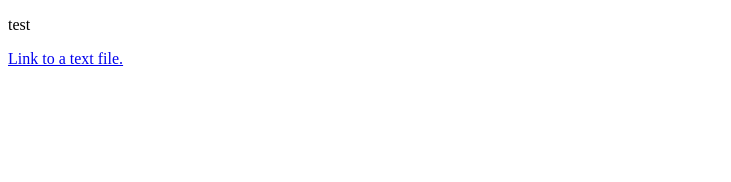
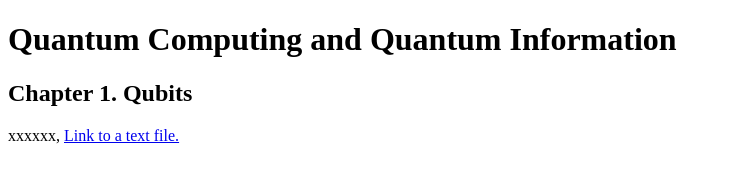
Before and after one commit to QClab-ECNU/QClab-ECNU, a plain HTML site: page index.html in a window 1280 px wide. Shown: the whole page, without its empty margins (0-731 px from the left). Drawn offline with Linux system fonts and the light colour scheme.

Commit message:
Update index.html

```diff
--- a/index.html
+++ b/index.html
@@ -6,7 +6,10 @@
   <title>Quantum Computing</title>
 </head>
 <body>
-<p>test</p>
-<a href="./files/test.txt">Link to a text file.</a>
+  <h1>Quantum Computing and Quantum Information</h1>
+  <h2>Chapter 1. Qubits</h2>
+    <p>xxxxxx,
+    <a href="./files/test.txt">Link to a text file.</a>
+    </p>
 </body>
 </html>
```
